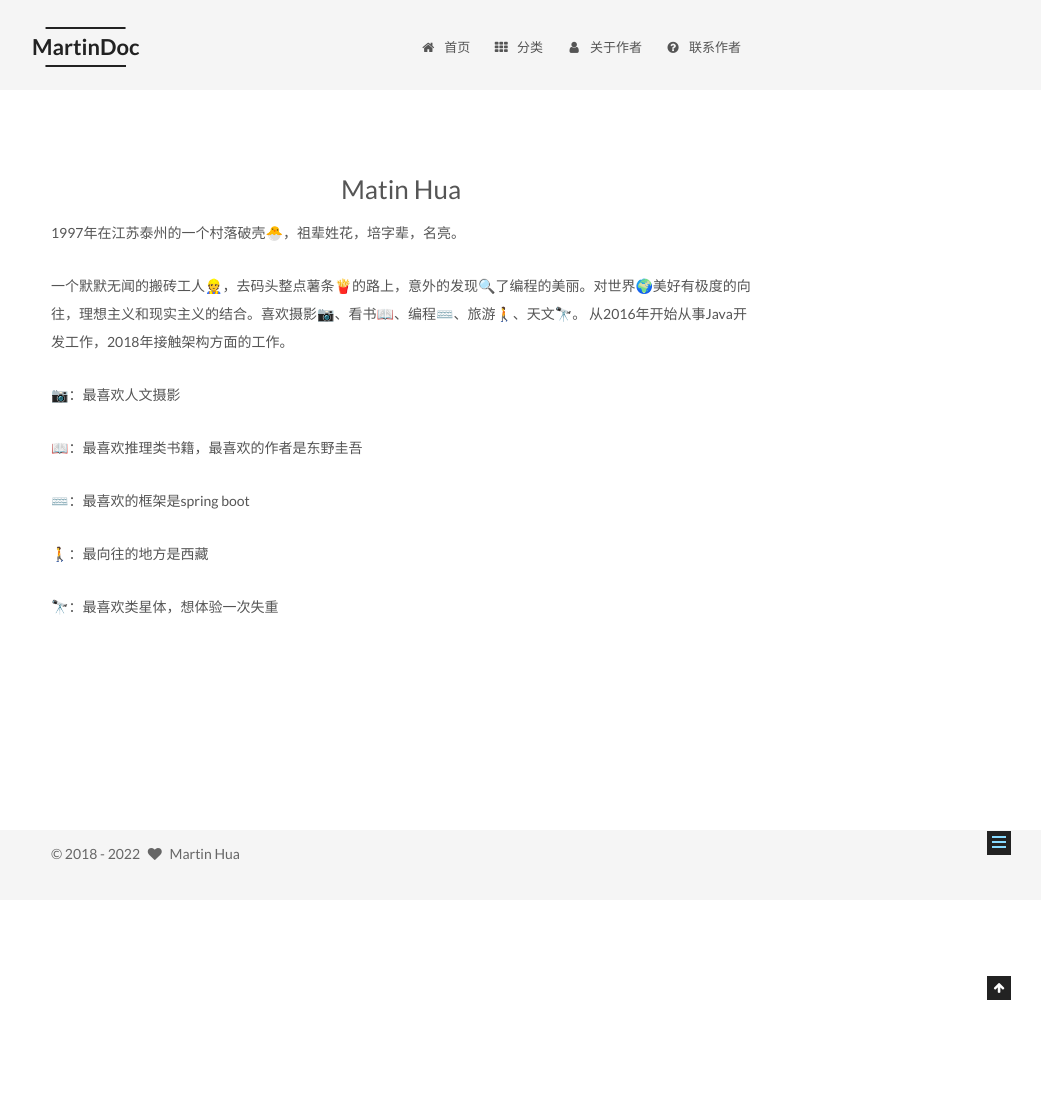
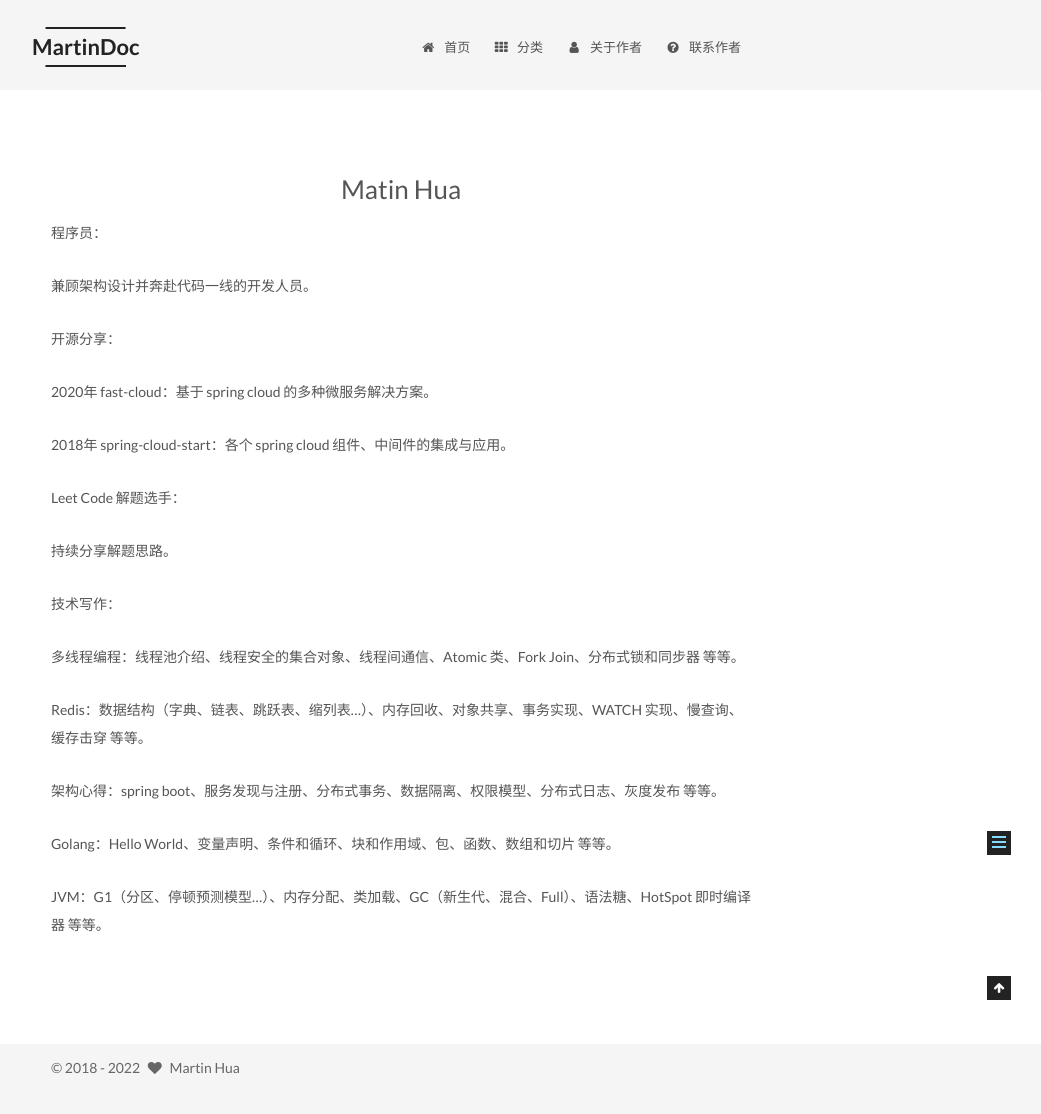
Before and after one commit to huaPeiLiang/huapeiliang.github.io, a Jekyll site: the page built from about/index.md, in a window 1280 px wide. Shown: the whole page, without its empty margins (239-1280 px from the left). Built offline with Jekyll 4.4.1, drawn with Linux system fonts in a browser that asks for light colours; comment, search, counter and statistics services are not loaded.

Commit message:
编辑文章

```diff
--- a/about/index.md
+++ b/about/index.md
@@ -3,17 +3,44 @@ layout: page
 type: about
 ---
 
-1997年在江苏泰州的一个村落破壳🐣，祖辈姓花，培字辈，名亮。
+[comment]: <> (1997年在江苏泰州的一个村落破壳🐣，祖辈姓花，培字辈，名亮。)
 
-一个默默无闻的搬砖工人👷，去码头整点薯条🍟的路上，意外的发现🔍了编程的美丽。对世界🌍美好有极度的向往，理想主义和现实主义的结合。喜欢摄影📷、看书📖、编程⌨️、旅游🚶、天文🔭。
-从2016年开始从事Java开发工作，2018年接触架构方面的工作。
+[comment]: <> (一个默默无闻的搬砖工人👷，去码头整点薯条🍟的路上，意外的发现🔍了编程的美丽。对世界🌍美好有极度的向往，理想主义和现实主义的结合。喜欢摄影📷、看书📖、编程⌨️、旅游🚶、天文🔭。)
 
-📷：最喜欢人文摄影
+[comment]: <> (从2016年开始从事Java开发工作，2018年接触架构方面的工作。)
 
-📖：最喜欢推理类书籍，最喜欢的作者是东野圭吾
+[comment]: <> (📷：最喜欢人文摄影)
 
-⌨️：最喜欢的框架是spring boot
+[comment]: <> (📖：最喜欢推理类书籍，最喜欢的作者是东野圭吾)
 
-🚶：最向往的地方是西藏
+[comment]: <> (⌨️：最喜欢的框架是spring boot)
 
-🔭：最喜欢类星体，想体验一次失重
+[comment]: <> (🚶：最向往的地方是西藏)
+
+[comment]: <> (🔭：最喜欢类星体，想体验一次失重)
+
+程序员：
+
+  兼顾架构设计并奔赴代码一线的开发人员。
+
+开源分享：
+
+  2020年 fast-cloud：基于 spring cloud 的多种微服务解决方案。
+
+  2018年 spring-cloud-start：各个 spring cloud 组件、中间件的集成与应用。
+
+Leet Code 解题选手：
+
+  持续分享解题思路。
+
+技术写作：
+
+  多线程编程：线程池介绍、线程安全的集合对象、线程间通信、Atomic 类、Fork Join、分布式锁和同步器 等等。
+
+  Redis：数据结构（字典、链表、跳跃表、缩列表...）、内存回收、对象共享、事务实现、WATCH 实现、慢查询、缓存击穿 等等。
+
+  架构心得：spring boot、服务发现与注册、分布式事务、数据隔离、权限模型、分布式日志、灰度发布 等等。
+
+  Golang：Hello World、变量声明、条件和循环、块和作用域、包、函数、数组和切片 等等。
+
+  JVM：G1（分区、停顿预测模型...）、内存分配、类加载、GC（新生代、混合、Full）、语法糖、HotSpot 即时编译器 等等。
```
